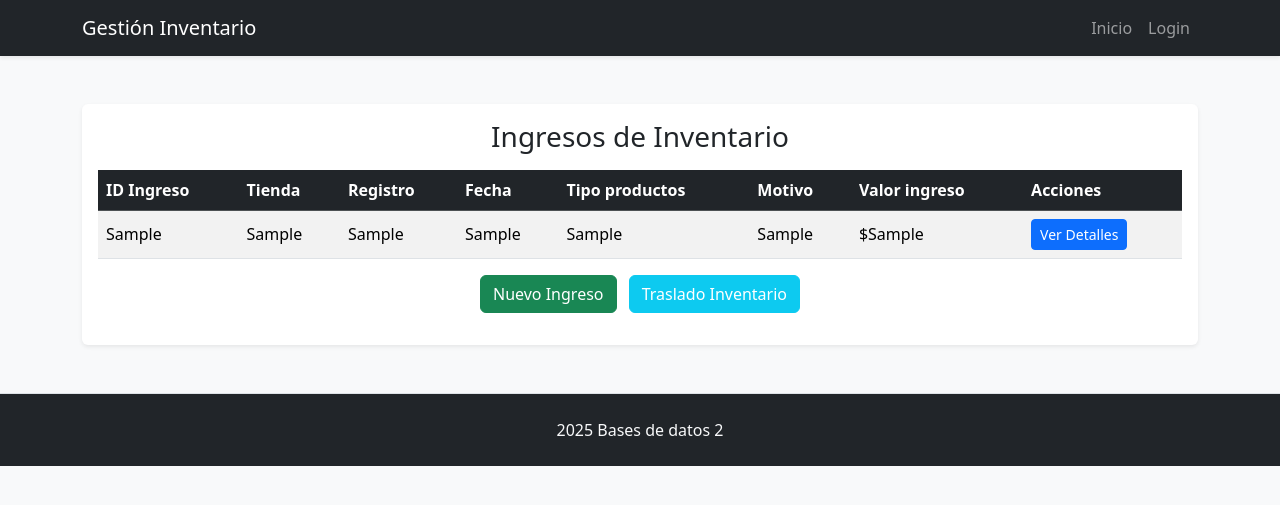
After one commit to Elipson4444/ProyectoBD2, a Django app: template inventario/templates/panel_ingreso_inventario.html in a window 1280 px wide. The commit adds this page. Shown: the top 505 px of the page. Run offline with Django 5.2, Linux system fonts and the light colour scheme; the template is opened without the code that fills it: most values are stand-ins (such as "Sample title", 1, 10 or a date in 2020).

Commit message:
Modulo inventario 1.0

```diff
--- a/inventario/templates/inicio.html
+++ b/inventario/templates/inicio.html
@@ -18,7 +18,7 @@
           <i class="bi bi-box-seam display-4 text-primary"></i>
           <h5 class="card-title mt-3">Inventarios</h5>
           <p class="text-muted small">Gestión de inventarios</p>
-          <a href="{% url 'inventario'%}" class="btn btn-primary w-100">Entrar</a>
+          <a href="{% url 'inventario' %}" class="btn btn-primary w-100">Entrar</a>
         </div>
       </div>
     </div>
--- /dev/null
+++ b/inventario/templates/panel_detalle_inventario.html
@@ -0,0 +1 @@
+<p>Hola</p>
--- /dev/null
+++ b/inventario/templates/panel_ingreso_inventario.html
@@ -0,0 +1,86 @@
+{% extends 'base.html' %}
+
+{% block titulo %}Panel Ingreso Inventario{% endblock %}
+
+{% block contenido %}
+
+<div class="table-responsive bg-white rounded shadow-sm p-3">
+  <h3 class="mb-3 text-center">Ingresos de Inventario</h3>
+  <table class="table table-striped table-hover align-middle">
+      <thead class="table-dark">
+          <tr>
+              <th>ID Ingreso</th>
+              <th>Tienda</th>
+              <th>Registro</th>
+              <th>Fecha</th>
+              <th>Tipo productos</th>
+              <th>Motivo</th>
+              <th>Valor ingreso</th>
+              <th>Acciones</th>
+          </tr>
+      </thead>
+      <tbody>
+          {% for ingreso in detalles_ingresos %}
+          <tr>
+              <td>{{ ingreso.0 }}</td>
+              <td>{{ ingreso.1 }}</td>
+              <td>{{ ingreso.2 }}</td>
+              <td>{{ ingreso.3 }}</td>
+              <td>{{ ingreso.4 }}</td>
+              <td>{{ ingreso.5 }}</td>
+              <td>${{ ingreso.6 }}</td>
+              <td>
+                <a href="{% url 'detalle_ingreso' ingreso.0 %}" class="btn btn-sm btn-primary">
+                Ver Detalles
+                </a>
+
+              </td>
+          </tr>
+          {% endfor %}
+      </tbody>
+  </table>
+
+  <div class="mb-3 text-center">
+    <!-- Botón para abrir modal de selección de motivo -->
+    <button class="btn btn-success me-2" data-bs-toggle="modal" data-bs-target="#modalMotivo">
+      Nuevo Ingreso
+    </button>
+    <a href="#" class="btn btn-info text-white">Traslado Inventario</a>
+  </div>
+</div>
+
+<!-- Modal para seleccionar motivo de ingreso -->
+<div class="modal fade" id="modalMotivo" tabindex="-1" aria-hidden="true">
+  <div class="modal-dialog">
+    <div class="modal-content">
+      <form method="POST" action="{% url 'agregar_inventario' %}">
+        {% csrf_token %}
+        <div class="modal-header">
+          <h5 class="modal-title">Seleccionar motivo de ingreso</h5>
+          <button type="button" class="btn-close" data-bs-dismiss="modal" aria-label="Cerrar"></button>
+        </div>
+        <div class="modal-body">
+          <div class="mb-3">
+            <label for="motivo" class="form-label">Motivo:</label>
+            <select class="form-select" id="motivo" name="motivo" required>
+              <option value="" disabled selected>Selecciona un motivo</option>
+              <option value="recepción">Recepción</option>
+              <option value="devolución">Devolución</option>
+              <option value="ajuste">Ajuste</option>
+            </select>
+          </div>
+        </div>
+        <div class="modal-footer">
+          <button type="submit" class="btn btn-success">Ingresar</button>
+          <button type="button" class="btn btn-secondary" data-bs-dismiss="modal">Cancelar</button>
+        </div>
+      </form>
+    </div>
+  </div>
+</div>
+
+{% endblock %}
+
+{% block scripts %}
+<!-- Aquí puedes agregar scripts si necesitas manejar modales o botones dinámicos -->
+{% endblock %}
--- a/inventario/urls.py
+++ b/inventario/urls.py
@@ -1,12 +1,24 @@
+from django import views
 from django.urls import path
 from inventario.views import inicio_views, login_views
 from inventario.views import inventario_views
 from inventario.views.inventario_views import panel_inventario
 
-from . import views
+
 urlpatterns = [
     path('', inicio_views.inicio, name='inicio'),
     path('login', login_views.login, name='login'),
     path('logout', login_views.logout, name='logout'),
-    path('inicio/inventario' , inventario_views.panel_inventario,name='inventario')
+    path('inicio/inventario' , inventario_views.panel_inventario,name='inventario'),
+
+    path('inicio/inventario/actualizar/<int:id_detalle_inventario>', inventario_views.actualizar_producto_inventario, name='actualizar_producto_inventario'),
+
+    path('inicio/inventario/eliminar/<int:id_detalle_inventario>', inventario_views.eliminar_producto_inventario,name='eliminar_producto_inventario'),
+
+    path('inicio/inventario/ingreso', inventario_views.panel_ingreso_inventario, name='ingreso_inventario'),
+
+    path('inicio/inventario/ingreso/nuevoIngreso', inventario_views.ingreso_inventario, name='agregar_inventario'),
+
+    path('inicio/inventario/ingreso/detalle/<int:id_ingreso_inventario>', inventario_views.panel_detalle_ingreso, name='detalle_ingreso')
+
 ]
--- a/templates/base.html
+++ b/templates/base.html
@@ -16,7 +16,7 @@
 
   <nav class="navbar navbar-expand-lg navbar-dark bg-dark shadow-sm">
     <div class="container">
-      <a class="navbar-brand" href="#">Gestión Inventario</a>
+      <a class="navbar-brand" href="{% url 'inicio' %}">Gestión Inventario</a>
       <button class="navbar-toggler" type="button" data-bs-toggle="collapse" data-bs-target="#navbarNav">
         <span class="navbar-toggler-icon"></span>
       </button>
@@ -40,5 +40,8 @@
 
 
   <script src="https://cdn.jsdelivr.net/npm/bootstrap@5.3.2/dist/js/bootstrap.bundle.min.js"></script>
+
+  {% block scripts %}{% endblock %}
+
 </body>
 </html>
```
Also changed, not shown: inventario/templates/panel_inventario.html (+117 -11 lines), inventario/views/inventario_views.py (+81 -5 lines).
